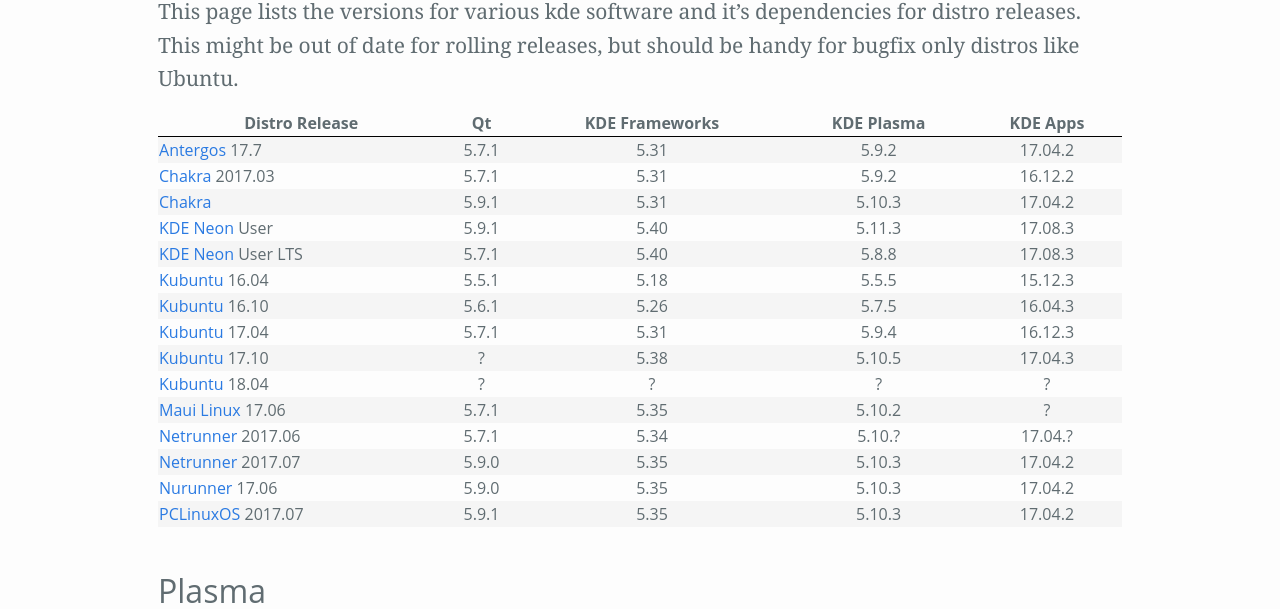
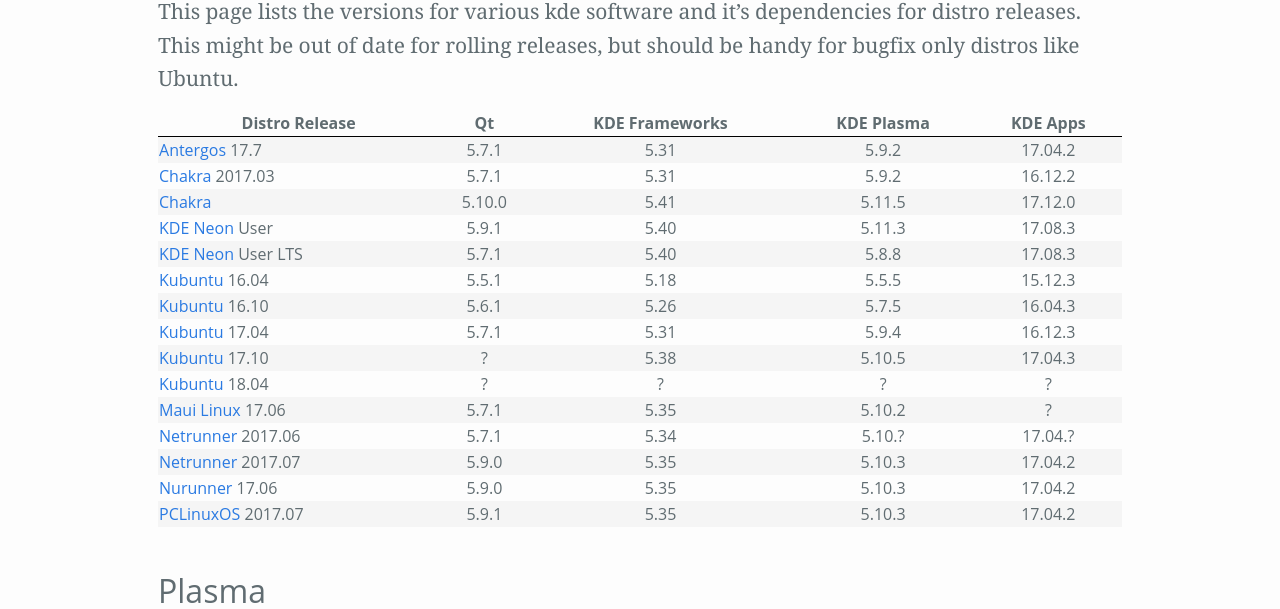
Before and after one commit to Zren/zren.github.io, a Jekyll site: the page built from kde_versions.md, in a window 1280 px wide. Shown: the part 635-1244 px from the top of the page. Built offline with Jekyll 4.4.1, drawn with Linux system fonts in a browser that asks for light colours.

Commit message:
Update chakra versions

```diff
--- a/kde_versions.md
+++ b/kde_versions.md
@@ -56,10 +56,10 @@
     </tr>
     <tr>
       <td><a href="https://chakralinux.org/">Chakra</a></td>
-      <td title="qt">5.9.1</td>
-      <td title="frameworks">5.31</td>
-      <td title="plasma">5.10.3</td>
-      <td title="apps">17.04.2</td>
+      <td title="qt">5.10.0</td>
+      <td title="frameworks">5.41</td>
+      <td title="plasma">5.11.5</td>
+      <td title="apps">17.12.0</td>
     </tr>
     <tr>
       <td><a href="https://neon.kde.org/">KDE Neon</a> User</td>
```
